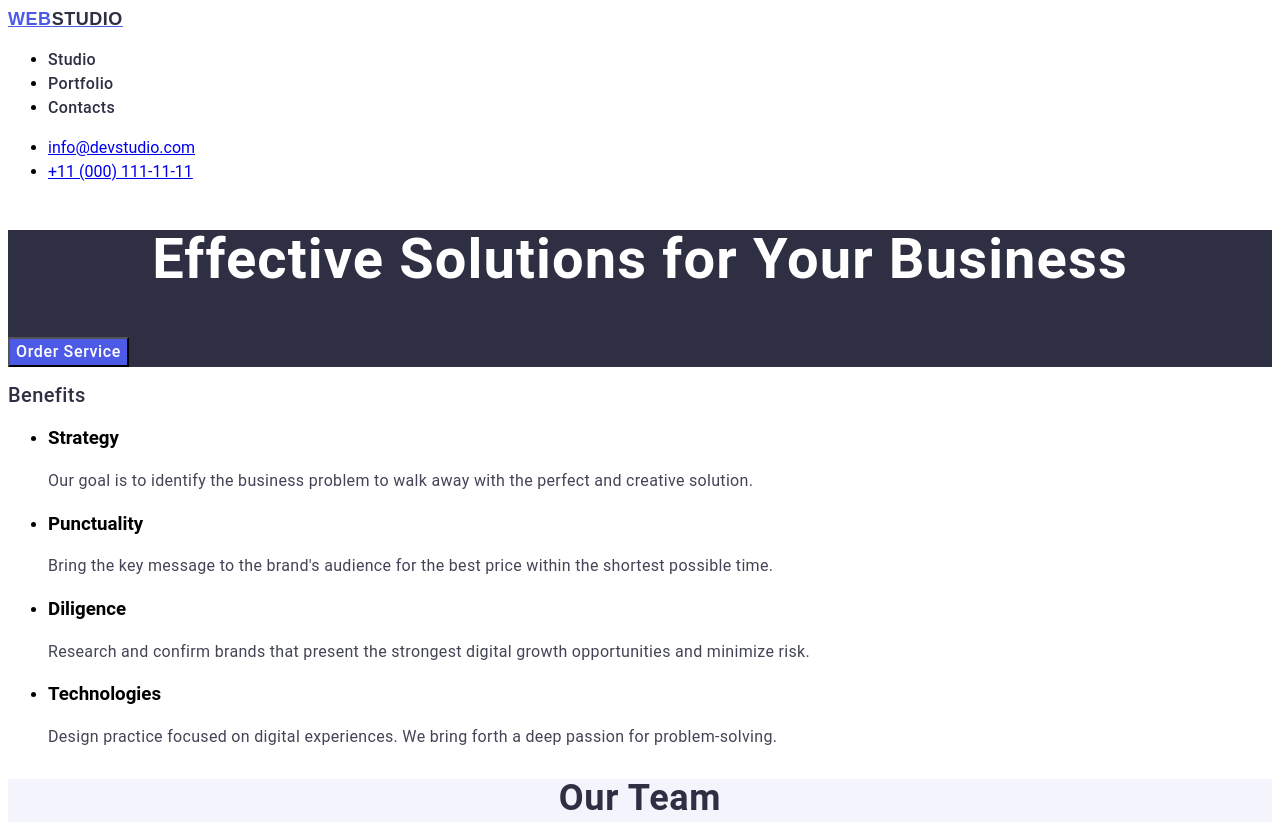
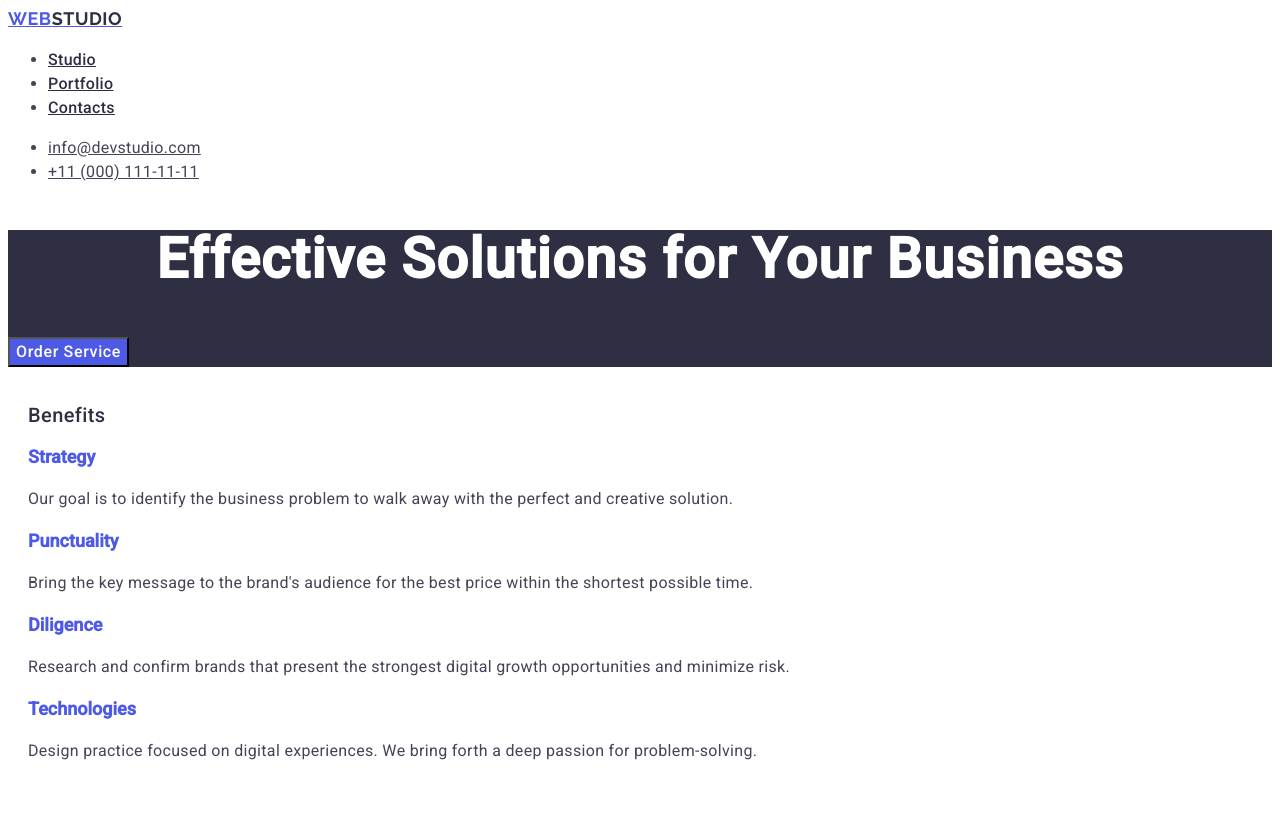
Before and after one commit to BoikoYelyzaveta/goit-markup-hw-02, a plain HTML site: page index.html in a window 1280 px wide. Shown: the top 822 px of the page. Drawn offline with Linux system fonts and the light colour scheme.

Commit message:
Опис змін, які ви внесли

```diff
--- a/css/style.css
+++ b/css/style.css
@@ -1,17 +1,14 @@
 
 .body {
      background-color:  #FFFFFF;
-     font-family:Roboto;
+     font-family: "Roboto", sans-serif;
      font-size: 16px;
      line-height: 150%;
+     color: #434455
 }
 
 
 /* header */
-.logo-nav {
-
-}
-
 .logo {
     color: #4d5ae5;
     text-transform: uppercase;
@@ -32,35 +29,34 @@
     font-size: 16px;
     font-weight: 500;
 }
-.dark {
-}
-.header-list {
-}
-.header-item {
-}
+
 .nav-link {
     font-weight: 500;
     font-size: 16px;
     line-height: 1.5;
     letter-spacing: 0.02em;
     color: #2e2f42;
-    text-decoration: none;
 }
 .nav-link:hover {
     color: #404bbf;}
 
 .nav-link:focus {
-     color: #404bbf;}
+    color: #404bbf;}
 
 
 .address-info {
     font-style: normal;
 }
-.address-list {
-}
-.address-item {
-}
 
+.contact-link {
+    font-size: 16px;
+    line-height: 1.5;
+    letter-spacing: 0.02em;
+    color: #434455;}
+
+.contact-link:hover,
+.contact-link:focus {
+   color: #404bbf; }
 
 
 
@@ -96,6 +92,7 @@
 
 /* section2 */
 .benefits {
+    padding: 20px;
 }
 
 .benefits-title {
@@ -107,10 +104,16 @@
 
 }
 .benefits-list {
+    list-style-type: none;
+    padding: 0;
 }
 .benefits-item {
+    margin-bottom: 15px;
 }
 .benefits-subtitle {
+    font-weight: 600;
+    font-size: 18px;
+    color: #4d5ae5;
 }
 .benefits-text {
     color: #434455;
@@ -135,12 +138,8 @@
     line-height: 1.11;
     font-size: 36px;
 }
-.teams-list {
-}
 .teams-item {
     background-color: #FFFFFF
-}
-.teams-img {
 }
 .teams-caption {
     color: #2e2f42;
@@ -157,8 +156,6 @@
 }
 
 /* section4 */
-.portfolio {
-}
 .portfolio-title {
     color: #2e2f42;
     text-transform: capitalize;
@@ -166,13 +163,6 @@
     text-align: center;
     line-height: 1.11;
     font-size: 36px;
-
-}
-.portfolio-list {
-}
-.portfolio-item {
-}
-.portfolio-img {
 }
 .portfolio-caption {
     color: #2E2F42;
@@ -193,12 +183,12 @@
 .footer {
     background-color: #2E2F42;
     color: #F4F4FD;
-    font-family: "releway", sans-serif;
+    font-family: "Raleway", sans-serif;
     letter-spacing: 0.02em;
 }
 .logo-main {
      color: #4d5ae5;
-     font-family: "raleway", sans-serif;
+     font-family: "Raleway", sans-serif;
      font-size: 18px;
      font-style: normal;
      font-weight: 700;
--- a/index.html
+++ b/index.html
@@ -6,6 +6,7 @@
     <title>Document</title>
     <!-- Custom styles -->
     <link rel="stylesheet" href="./css/style.css">
+    <link href="https://fonts.googleapis.com/css2?family=Raleway:wght@400;700&family=Roboto:wght@400;500&display=swap" rel="stylesheet">
 </head>
 <body class="body">
 
@@ -13,14 +14,9 @@
      <header class="header">
 
         <nav class="logo-nav">
-
             <div class="wrapper">
-
-          <a class="logo" href="./index.html">Web<span class="dark">Studio</span>
-          </a>
-
+                <a class="logo" href="./index.html">Web<span class="dark">Studio</span></a>
             </div>
-
 
             <ul class="header-list">
                 <li class="header-item">
@@ -28,26 +24,25 @@
                 </li>
 
                 <li class="header-item">
-                    <a class="nav-link" href="">Portfolio</a>
+                    <a class="nav-link" href="./portfolio.html">Portfolio</a>
                 </li>
 
                 <li class="header-item">
-                    <a class="nav-link" href="">Contacts</a>
+                    <a class="nav-link" href="./contacts.html">Contacts</a>
                 </li>
             </ul>
-
         </nav>
-
 
         <address class="address-info">
             <ul class="address-list">
                 <li class="address-item">
-                    <a href="mailto:info@devstudio.com">info@devstudio.com</a></li>
+                    <a class="contact-link" href="mailto:info@devstudio.com">info@devstudio.com</a>
+                </li>
                 <li class="address-item">
-                    <a href="tel:+110001111111">+11 (000) 111-11-11</a></li>
+                    <a class="contact-link" href="tel:+110001111111">+11 (000) 111-11-11</a>
+                </li>
             </ul>
         </address>
-
 
     </header>
 
@@ -136,67 +131,41 @@
         <!-- Portfolio section4 -->
         <section class="portfolio">
             <h2 class="portfolio-title">Our Portfolio</h2>
-
             <ul class="portfolio-list">
-
                 <li class="portfolio-item">
-                         <img class="portfolio-img" src="./images/img5.jpg" alt="Banking App App" width="360">
-                         <h3 class="portfolio-caption"> Banking App</h3>
-                         <p class="portfolio-text">App </p>
+                    <img class="portfolio-img" src="./images/img5.jpg" alt="Banking App" width="360">
+                    <h3 class="portfolio-caption">Banking App</h3>
+                    <p class="portfolio-text">App</p>
                 </li>
-
-
                 <li class="portfolio-item">
                     <img class="portfolio-img" src="./images/img6.jpg" alt="Cashless Payment" width="360">
-                         <h3 class="portfolio-caption">Cashless Payment  </h3>
+                    <h3 class="portfolio-caption">Cashless Payment</h3>
                     <p class="portfolio-text">Marketing</p>
                 </li>
-
-
                 <li class="portfolio-item">
                     <img class="portfolio-img" src="./images/img7.jpg" alt="Meditation App" width="360">
-                        <h3 class="portfolio-caption">Meditation App </h3>
+                    <h3 class="portfolio-caption">Meditation App</h3>
                     <p class="portfolio-text">App</p>
                 </li>
-
-
-                </ul>
-                <ul class="portfolio-list">
-
                 <li class="portfolio-item">
                     <img class="portfolio-img" src="./images/img8.jpg" alt="Taxi Service" width="360">
                     <h3 class="portfolio-caption">Taxi Service</h3>
                     <p class="portfolio-text">Marketing</p>
                 </li>
-
-
                 <li class="portfolio-item">
                     <img class="portfolio-img" src="./images/img9.jpg" alt="Screen Illustrations" width="360">
                     <h3 class="portfolio-caption">Screen Illustrations</h3>
                     <p class="portfolio-text">Design</p>
                 </li>
-
-
                 <li class="portfolio-item">
                     <img class="portfolio-img" src="./images/img10.jpg" alt="Online Courses" width="360">
                     <h3 class="portfolio-caption">Online Courses</h3>
                     <p class="portfolio-text">Marketing</p>
                 </li>
-
-
             </ul>
-
-
-
         </section>
 
     </main>
-
-
-
-
-
-
 
     <footer class="footer">
         <a class="logo-main" href="./index.html">Web<span class="light">Studio</span></a>
```
Lines whose indentation alone changed are shown as unchanged.
